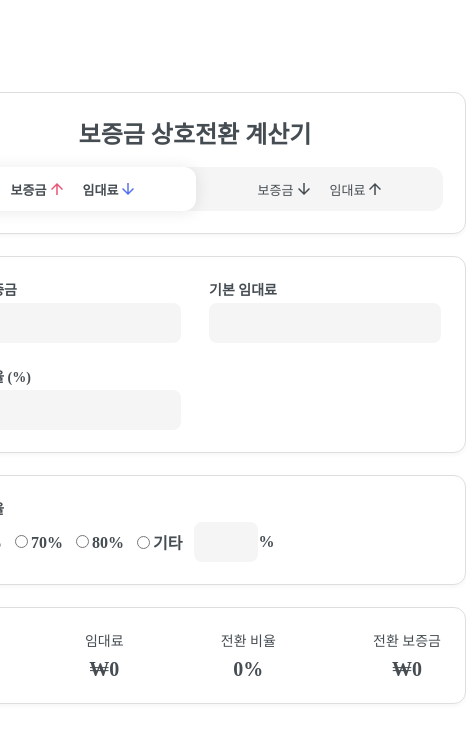
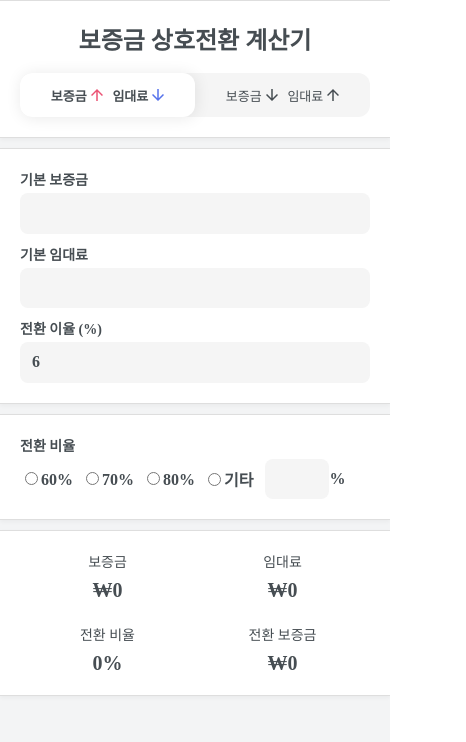
Before and after one commit to ihateindex/deposit-calculator, a React (Create React App) app: page / in a window 390 px wide. Shown: the top 742 px of the page, 466 px wide, since content can reach past the window. Built offline with nearby package versions, Linux system fonts and the light colour scheme; a web font is replaced by a local one.

Commit message:
style: 모바일 css 추가

```diff
--- a/src/App.css
+++ b/src/App.css
@@ -7,7 +7,9 @@ body {
 }
 
 .App {
-    padding-top: 5.75rem;
+    width: 100%;
+    height: 100vh;
+    background-color: #f3f4f5;
 }
 
 /* Chrome, Safari, Edge, Opera */
@@ -21,3 +23,11 @@ input::-webkit-inner-spin-button {
 input[type='number'] {
     -moz-appearance: textfield;
 }
+
+@media (min-width: 600px) {
+    .App {
+        padding-top: 5.75rem;
+        height: auto;
+        background: none;
+    }
+}
--- a/src/components/DepositInput/DepositInput.module.css
+++ b/src/components/DepositInput/DepositInput.module.css
@@ -1,10 +1,8 @@
 .input-group {
     display: flex;
-    flex-direction: row;
-    align-items: center;
-    justify-content: space-between;
-    gap: 1.56rem;
-    margin-bottom: 1.38rem;
+    flex-flow: column;
+    gap: 0.625rem;
+    margin-bottom: 0.625rem;
 }
 
 .input-group:last-child {
@@ -24,7 +22,7 @@
 
 .input {
     padding: 0.7rem 0.75rem;
-    width: 14.5rem;
+    width: 100%;
     border-radius: 0.5rem;
     background: #f5f5f5;
     font-size: 1rem;
@@ -35,3 +33,16 @@
     color: #464d52;
     font-family: 'Spoqa Han Sans Neo';
 }
+
+@media (min-width: 600px) {
+    .input-group {
+        flex-direction: row;
+        align-items: center;
+        justify-content: space-between;
+        gap: 1.56rem;
+        margin-bottom: 1.38rem;
+    }
+    .input {
+        width: 14.5rem;
+    }
+}
--- a/src/components/DepositResult/DepositResult.module.css
+++ b/src/components/DepositResult/DepositResult.module.css
@@ -1,12 +1,14 @@
 .result {
     display: flex;
-    justify-content: space-between;
+    flex-wrap: wrap;
+    row-gap: 1.375rem;
 }
 
 .item {
     display: flex;
     flex-flow: column;
     align-items: center;
+    flex-basis: 50%;
 }
 
 .title {
@@ -67,3 +69,9 @@
 .badge.down svg path {
     fill: #5673eb;
 }
+
+@media (min-width: 600px) {
+    .item {
+        flex-basis: 25%;
+    }
+}
--- a/src/components/Header/Header.module.css
+++ b/src/components/Header/Header.module.css
@@ -13,7 +13,7 @@
 }
 
 .header__tab-bar {
-    width: 30.875rem;
+    width: 100%;
     height: 2.75rem;
     border-radius: 0.75rem;
     background: #f5f5f5;
@@ -41,7 +41,7 @@
 .header__tab-text {
     display: flex;
     align-items: center;
-    margin: 0 0.625rem;
+    margin: 0 3%;
     pointer-events: none;
 }
 
@@ -76,3 +76,14 @@
     top: 0;
     left: 0;
 }
+
+@media (min-width: 600px) {
+    .header__tab-bar {
+        width: 30.875rem;
+        height: 2.75rem;
+        border-radius: 0.75rem;
+    }
+    .header__tab-text {
+        margin: 0 0.625rem;
+    }
+}
--- a/src/components/MainContainer.module.css
+++ b/src/components/MainContainer.module.css
@@ -2,5 +2,11 @@
     display: flex;
     flex-flow: column;
     align-items: center;
-    gap: 1.37rem;
+    gap: 10px;
 }
+
+@media (min-width: 600px) {
+    .container {
+        gap: 1.37rem;
+    }
+}
--- a/src/components/UI/Card.module.css
+++ b/src/components/UI/Card.module.css
@@ -1,9 +1,18 @@
 .card {
-    border-radius: 0.75rem;
-    border: 1px solid #dedede;
+    border-top: 1px solid #dedede;
+    border-bottom: 1px solid #dedede;
+    width: 100%;
     box-shadow: 0px 2px 4px 0px rgba(0, 0, 0, 0.04);
-    width: 33.875rem;
-    padding: 1.37rem 1.5rem;
+    padding: 1.25rem;
     position: relative;
     overflow: hidden;
+    background-color: #ffffff;
 }
+@media (min-width: 600px) {
+    .card {
+        border: 1px solid #dedede;
+        width: 33.875rem;
+        border-radius: 0.75rem;
+        padding: 1.37rem 1.5rem;
+    }
+}
```
